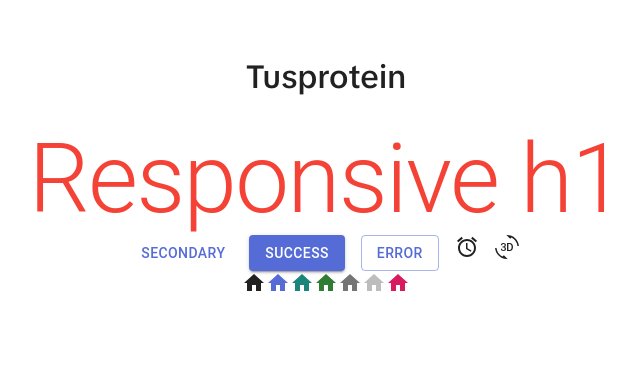
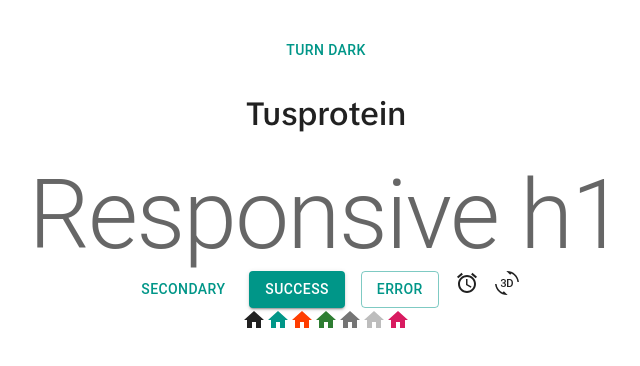
Before and after one commit to TusProtein/trello-project, a React (Vite) app: page / in a window 1280 px wide. Shown: the top 366 px of the page, without its empty margins (314-954 px from the left). Built offline with nearby package versions, Linux system fonts and the light colour scheme.

Commit message:
dark-light mode p1

```diff
--- a/src/App.jsx
+++ b/src/App.jsx
@@ -6,10 +6,25 @@
 import HomeIcon from '@mui/icons-material/Home'
 import { pink } from '@mui/material/colors'
 import Typography from '@mui/material/Typography'
+import { useColorScheme } from '@mui/material'
+
+function ModeToggle() {
+  const { mode, setMode } = useColorScheme()
+  return (
+    <Button
+      onClick={() => {
+        setMode(mode === 'light' ? 'dark' : 'light')
+      }}
+    >
+      {mode === 'light' ? 'Turn dark' : 'Turn light'}
+    </Button>
+  )
+}
 
 function App() {
   return (
     <>
+      <ModeToggle />
       <h1>Tusprotein</h1>
       <Typography variant="h1" color="text.secondary">
         Responsive h1
--- a/src/main.jsx
+++ b/src/main.jsx
@@ -2,15 +2,15 @@
 import { createRoot } from 'react-dom/client'
 import CssBaseline from '@mui/material/CssBaseline'
 import './index.css'
-import { ThemeProvider } from '@mui/material/styles'
+import { Experimental_CssVarsProvider as CssVarsProvider } from '@mui/material/styles'
 import App from './App.jsx'
 import theme from './theme'
 
 createRoot(document.getElementById('root')).render(
   <StrictMode>
-    <ThemeProvider theme={theme}>
+    <CssVarsProvider theme={theme}>
       <CssBaseline />
       <App />
-    </ThemeProvider>
+    </CssVarsProvider>
   </StrictMode>
 )
--- a/src/theme.js
+++ b/src/theme.js
@@ -1,23 +1,23 @@
-import { createTheme } from '@mui/material/styles'
-import { red } from '@mui/material/colors'
+import { cyan, deepOrange, orange, teal } from '@mui/material/colors'
+import { experimental_extendTheme as extendTheme } from '@mui/material/styles'
 
 // Create a theme instance.
-const theme = createTheme({
-  cssVariables: true,
-  palette: {
-    primary: {
-      main: '#556cd6'
+const theme = extendTheme({
+  colorSchemes: {
+    light: {
+      palette: {
+        primary: teal,
+        secondary: deepOrange
+      }
     },
-    secondary: {
-      main: '#19857b'
-    },
-    error: {
-      main: red.A400
-    },
-    text: {
-      secondary: red[500]
+    dark: {
+      palette: {
+        primary: cyan,
+        secondary: orange
+      }
     }
   }
+  // ...other properties
 })
 
 export default theme
```
